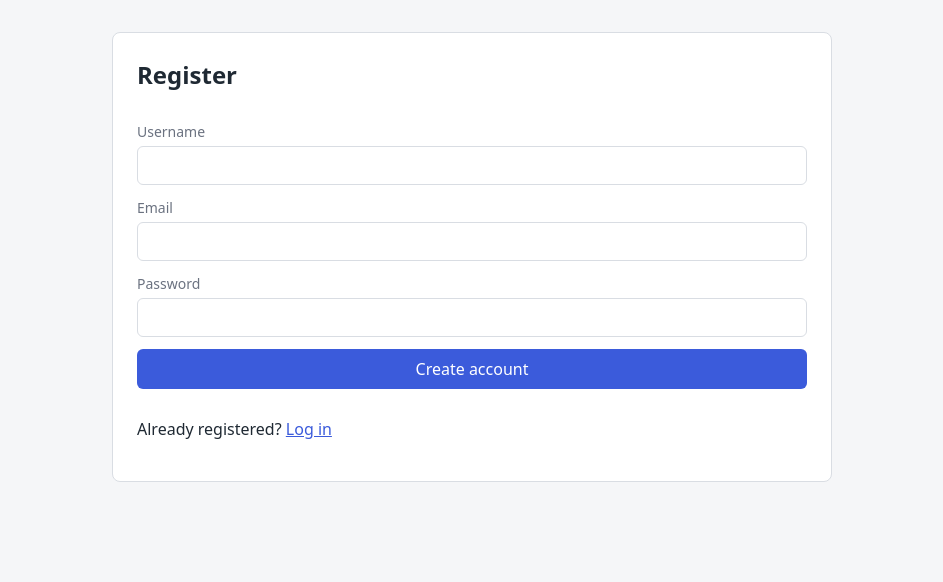
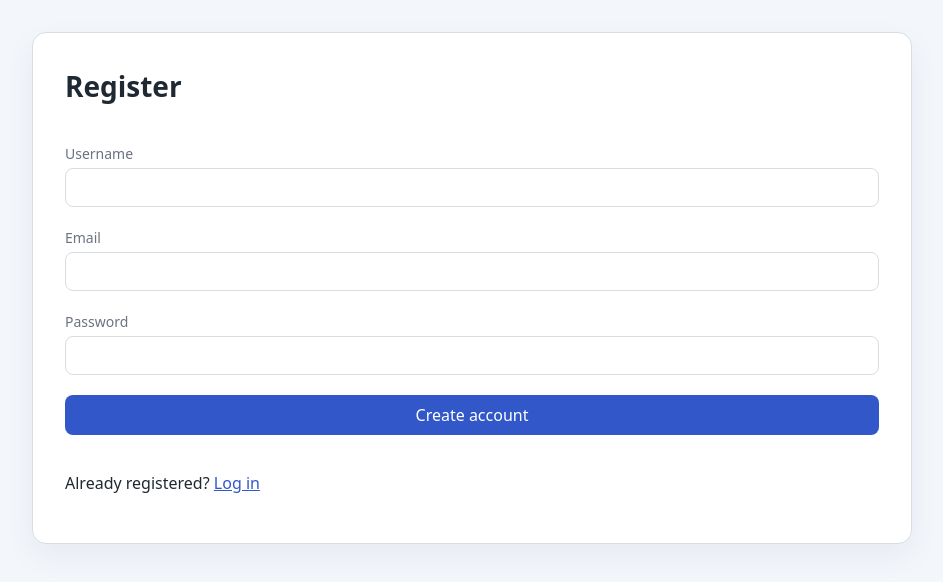
Before and after one commit to dpatzan2/team-task-manager, a React app in the folder frontend/: page /register in a window 1280 px wide. Shown: the top 582 px of the page, without its empty margins (168-1111 px from the left). Built offline with nearby package versions, Linux system fonts and the light colour scheme; the HTML template or start-up script is replaced by a standard one.

Commit message:
style: refine task manager interface

```diff
--- a/frontend/src/index.css
+++ b/frontend/src/index.css
@@ -1,10 +1,11 @@
 :root {
   --text: #1f2933;
   --muted: #6b7280;
-  --bg: #f5f6f8;
+  --bg: #f3f6fb;
   --surface: #fff;
   --border: #d9dde3;
-  --accent: #3b5bdb;
+  --accent: #3157c8;
+  --accent-soft: #eef3ff;
   --danger: #c92a2a;
 
   font: 16px/1.5 system-ui, "Segoe UI", Roboto, sans-serif;
@@ -17,24 +18,25 @@ body {
 }
 
 #root {
-  max-width: 720px;
+  max-width: 880px;
   margin: 0 auto;
   padding: 32px 16px;
 }
 
 h1 {
-  font-size: 24px;
+  font-size: 28px;
   margin: 0 0 16px;
 }
 
 .card {
   display: flex;
   flex-direction: column;
-  gap: 12px;
-  padding: 24px;
+  gap: 20px;
+  padding: clamp(20px, 4vw, 32px);
   background: var(--surface);
   border: 1px solid var(--border);
-  border-radius: 8px;
+  border-radius: 14px;
+  box-shadow: 0 12px 32px rgba(31, 41, 51, 0.06);
 }
 
 .row {
@@ -64,8 +66,11 @@ textarea {
   color: var(--text);
   background: var(--surface);
   border: 1px solid var(--border);
-  border-radius: 6px;
+  border-radius: 8px;
+  transition: border-color 150ms, box-shadow 150ms;
 }
+
+input:focus, select:focus, textarea:focus { border-color: var(--accent); box-shadow: 0 0 0 3px var(--accent-soft); outline: none; }
 
 input:focus-visible,
 select:focus-visible,
@@ -81,9 +86,13 @@ button {
   color: #fff;
   background: var(--accent);
   border: none;
-  border-radius: 6px;
+  border-radius: 8px;
   cursor: pointer;
+  transition: background 150ms, transform 150ms;
 }
+
+button:not(:disabled):hover { background: #2748a8; }
+button:not(:disabled):active { transform: translateY(1px); }
 
 button:disabled {
   opacity: 0.6;
@@ -100,6 +109,8 @@ button.secondary {
   border: 1px solid var(--border);
 }
 
+button.secondary:hover { background: var(--accent-soft); }
+
 .muted {
   font-size: 14px;
   color: var(--muted);
@@ -112,7 +123,8 @@ button.secondary {
   padding: 16px;
   background: var(--bg);
   border: 1px solid var(--border);
-  border-radius: 6px;
+  border-radius: 10px;
+  gap: 12px;
 }
 
 .task-form .row {
@@ -134,8 +146,12 @@ button.secondary {
   gap: 8px;
   padding: 10px 12px;
   border: 1px solid var(--border);
-  border-radius: 6px;
+  border-radius: 10px;
+  background: #fff;
+  transition: border-color 150ms, box-shadow 150ms;
 }
+
+.task-list li:hover { border-color: #b6c7ef; box-shadow: 0 3px 10px rgba(31, 41, 51, 0.05); }
 
 .task-list li.done .task-body strong {
   color: var(--muted);
@@ -152,6 +168,9 @@ button.secondary {
   font-size: 12px;
   border: 1px solid var(--border);
   border-radius: 999px;
+  background: var(--accent-soft);
+  border-color: #cbd7fa;
+  color: #2748a8;
 }
 
 .badge.high {
@@ -175,3 +194,14 @@ button.secondary {
   border-radius: 6px;
   white-space: pre-line;
 }
+
+details { padding: 12px; border: 1px solid var(--border); border-radius: 10px; background: var(--bg); }
+summary { cursor: pointer; color: var(--accent); font-weight: 600; }
+details[open] summary { margin-bottom: 12px; }
+
+@media (max-width: 600px) {
+  #root { padding: 16px 12px; }
+  .row, .task-list li { align-items: stretch; flex-wrap: wrap; }
+  .row > * { flex: 1 1 auto; }
+  .task-list li > button, .task-list li > select { width: 100%; }
+}
```
